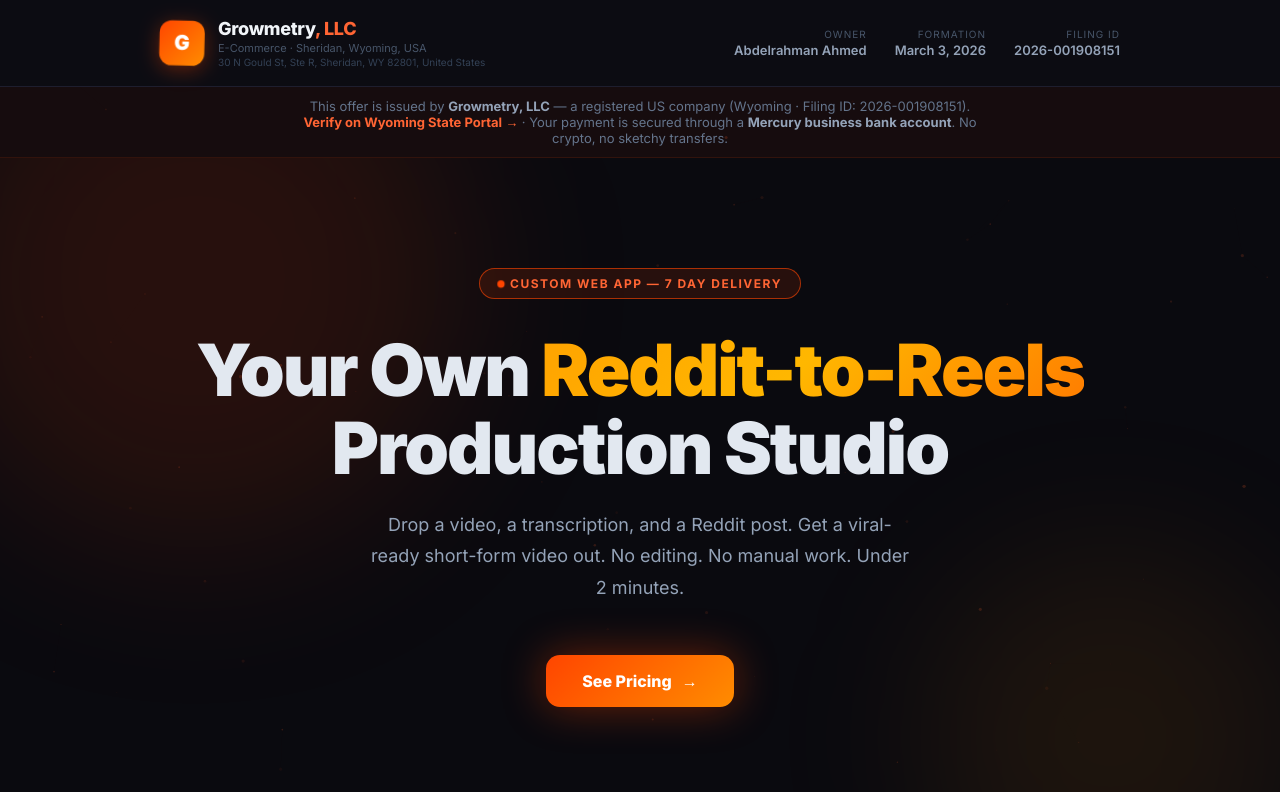
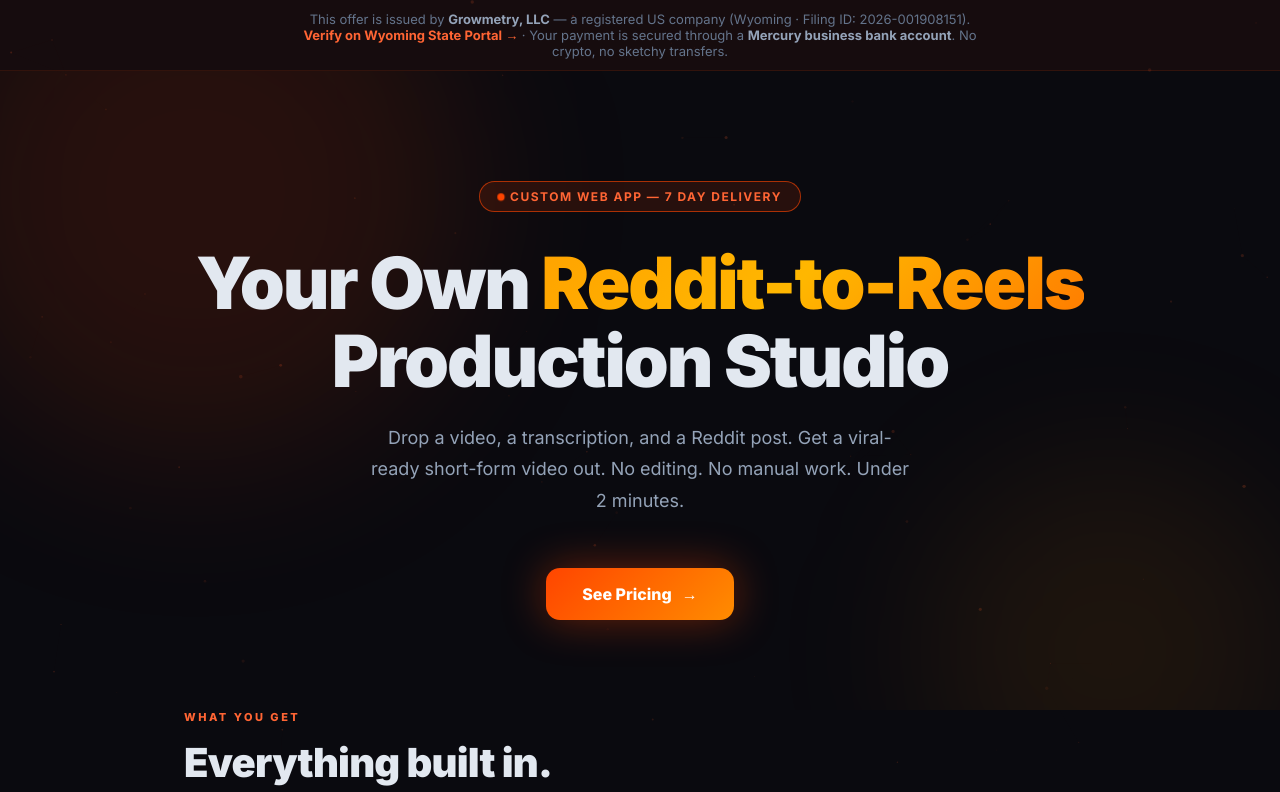
Before and after one commit to Abdelrahman-Medhat/reddit2reels, a plain HTML site: page index.html in a window 1280 px wide. Shown: the top 792 px of the page. Drawn offline with Linux system fonts and the light colour scheme.

Commit message:
update info

```diff
--- a/index.html
+++ b/index.html
@@ -836,35 +836,6 @@
 
 <canvas id="particles"></canvas>
 
-<!-- Company Header -->
-<div class="company-header">
-  <div class="company-inner">
-    <div class="company-brand">
-      <div class="company-logo">G</div>
-      <div>
-        <div class="company-name">Growmetry<span>, LLC</span></div>
-        <div class="company-tagline">E-Commerce · Sheridan, Wyoming, USA</div>
-        <div class="company-address-line">30 N Gould St, Ste R, Sheridan, WY 82801, United States</div>
-      </div>
-    </div>
-    <div class="company-meta">
-      <div class="meta-item">
-        <div class="meta-label">Owner</div>
-        <div class="meta-value">Abdelrahman Ahmed</div>
-      </div>
-      <div class="meta-item">
-        <div class="meta-label">Formation</div>
-        <div class="meta-value">March 3, 2026</div>
-      </div>
-
-      <div class="meta-item">
-        <div class="meta-label">Filing ID</div>
-        <div class="meta-value">2026-001908151</div>
-      </div>
-    </div>
-  </div>
-</div>
-
 <!-- Trust Bar -->
 <div class="trust-bar">
   <p>This offer is issued by <strong>Growmetry, LLC</strong> — a registered US company (Wyoming · Filing ID: 2026-001908151). <a href="https://wyobiz.wyo.gov/business/FilingDetails.aspx?eFNum=208154227136168070204178062219040200156114012101" target="_blank" rel="noopener" style="color:#ff6534;font-weight:700;text-decoration:none;">Verify on Wyoming State Portal →</a> · Your payment is secured through a <strong>Mercury business bank account</strong>. No crypto, no sketchy transfers.</p>
```
